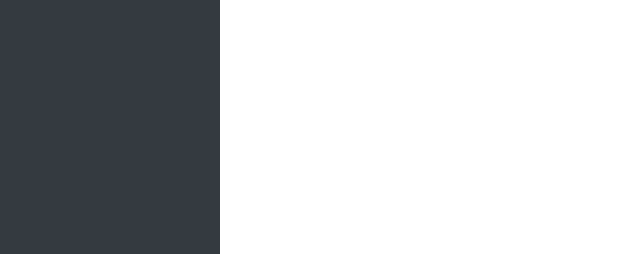
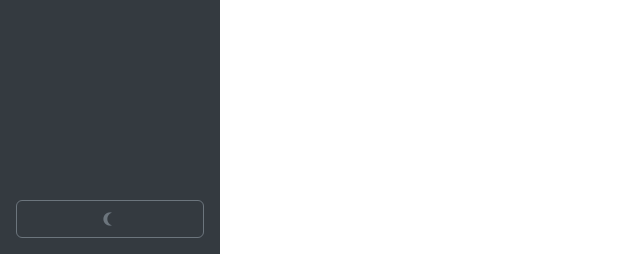
Before and after one commit to Maagdappel/Hiverr, a Flask app: page /add-hive in a window 1280 px wide. Shown: the part 546-800 px from the top of the page, without its empty margins (0-640 px from the left). Run offline with Flask 3, Linux system fonts and the light colour scheme; data comes from the database, SQL or seed files in the repository.

Commit message:
Add light/dark theme toggle

```diff
--- /dev/null
+++ b/static/theme.js
@@ -0,0 +1,29 @@
+// Toggle between light and dark themes using Bootstrap 5's data-bs-theme
+function setTheme(theme) {
+    document.documentElement.setAttribute('data-bs-theme', theme);
+    localStorage.setItem('theme', theme);
+    const icon = document.querySelector('#theme-toggle i');
+    if (icon) {
+        if (theme === 'dark') {
+            icon.className = 'mdi mdi-white-balance-sunny';
+        } else {
+            icon.className = 'mdi mdi-moon-waning-crescent';
+        }
+    }
+}
+
+document.addEventListener('DOMContentLoaded', function () {
+    const saved = localStorage.getItem('theme');
+    const prefersDark = window.matchMedia('(prefers-color-scheme: dark)').matches;
+    const theme = saved || (prefersDark ? 'dark' : 'light');
+    setTheme(theme);
+
+    const toggle = document.getElementById('theme-toggle');
+    if (toggle) {
+        toggle.addEventListener('click', function () {
+            const current = document.documentElement.getAttribute('data-bs-theme');
+            const next = current === 'light' ? 'dark' : 'light';
+            setTheme(next);
+        });
+    }
+});
--- a/templates/base.html
+++ b/templates/base.html
@@ -1,5 +1,5 @@
 <!DOCTYPE html>
-<html lang="en">
+<html lang="en" data-bs-theme="light">
 <head>
     <meta charset="UTF-8">
     <meta name="viewport" content="width=device-width, initial-scale=1.0">
@@ -69,6 +69,11 @@
         <a href="/queens" class="sidebar-link {% if active_page == 'queens' %}active{% endif %}">
             <i class="mdi mdi-crown"></i> Queens
         </a>
+        <div class="mt-auto p-3">
+            <button class="btn btn-outline-secondary w-100" id="theme-toggle" title="Toggle theme">
+                <i class="mdi mdi-moon-waning-crescent"></i>
+            </button>
+        </div>
     </div>
 
     <div class="content">
@@ -87,5 +92,6 @@
     </div>
 
     <script src="https://cdn.jsdelivr.net/npm/bootstrap@5.3.2/dist/js/bootstrap.bundle.min.js"></script>
+    <script src="{{ url_for('static', filename='theme.js') }}"></script>
 </body>
 </html>
```
